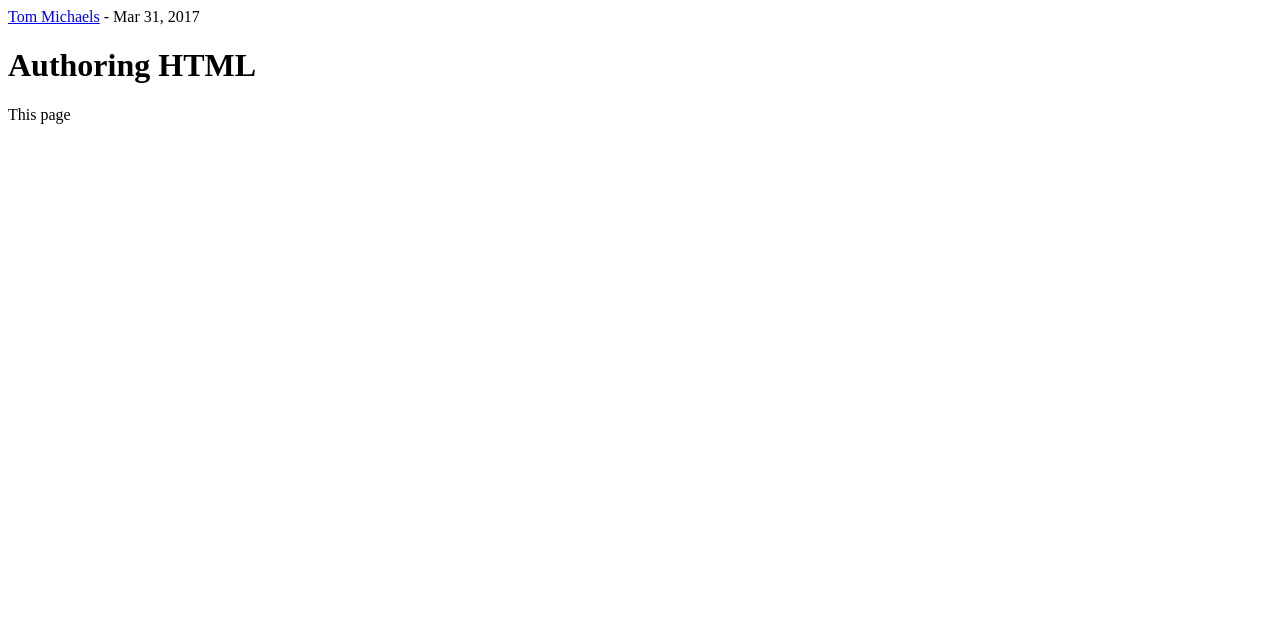
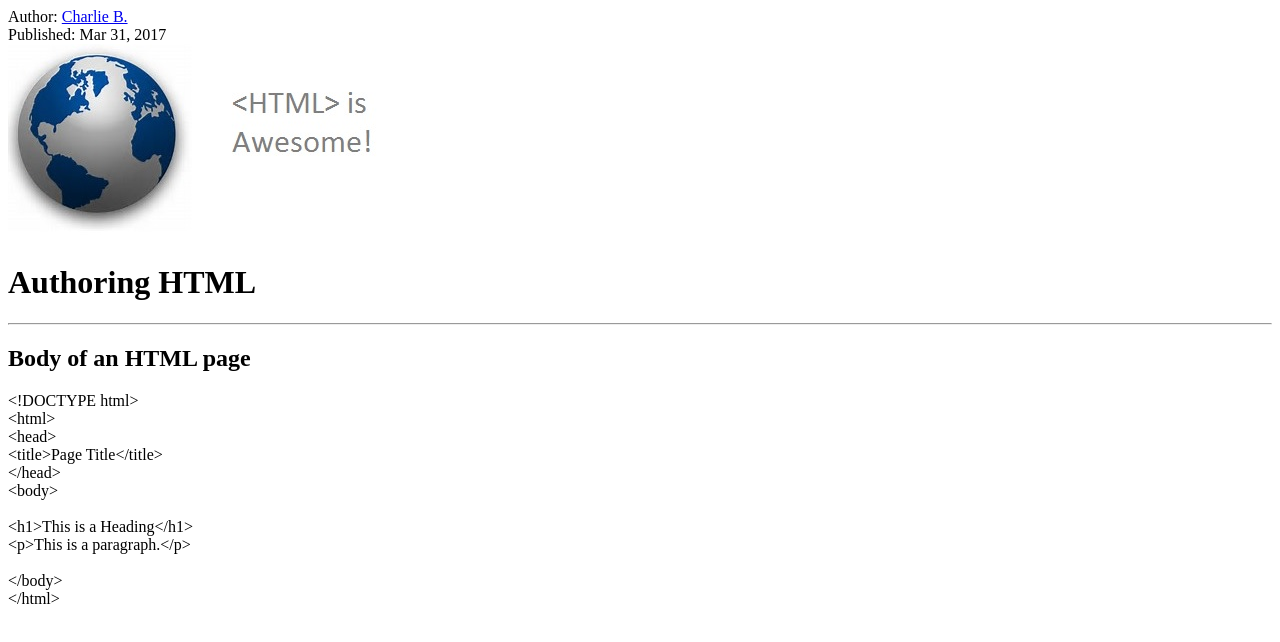
Before and after one commit to symphonytester/symphonytester.github.io, a plain HTML site: page content/authoring html/authoringHtml.html in a window 1280 px wide. Drawn offline with Linux system fonts and the light colour scheme.

Commit message:
updated article and added image

```diff
--- a/content/authoring html/authoringHtml.html
+++ b/content/authoring html/authoringHtml.html
@@ -10,12 +10,25 @@
 <body>
 	<div>
 		<span class="author-name">
-			<a href="https://" itemprop="author">Tom Michaels</a>
-		</span>-
-		<span class="article-date">Mar 31, 2017</span>
+			Author: <a href="https://" itemprop="author">Charlie B.</a>
+		</span>
+		<br/>
+		<span class="article-date">Published: Mar 31, 2017</span>
 		<meta itemprop="datePublished" content="2017-03-23"/>
 	</div>
+	<img src="header.jpg">
 	<h1>Authoring HTML</h1>
-	<p>This page</p>
+	<hr>
+	<h2>Body of an HTML page</h2>
+	<p>
+	<div>
+		&lt;!DOCTYPE html&gt;<br>
+		&lt;html&gt;<br>&lt;head&gt;<br>&lt;title&gt;Page Title&lt;/title&gt;<br>
+		&lt;/head&gt;<br>&lt;body&gt;<br><br>&lt;h1&gt;This is a Heading&lt;/h1&gt;<br>&lt;p&gt;This is a paragraph.&lt;/p&gt;<br><br>
+		&lt;/body&gt;<br>&lt;/html&gt;
+	</div>
+
+	</p>
+
 </body>
 </html>
```
Also changed, not shown: content/authoring html/header.jpg (added).
